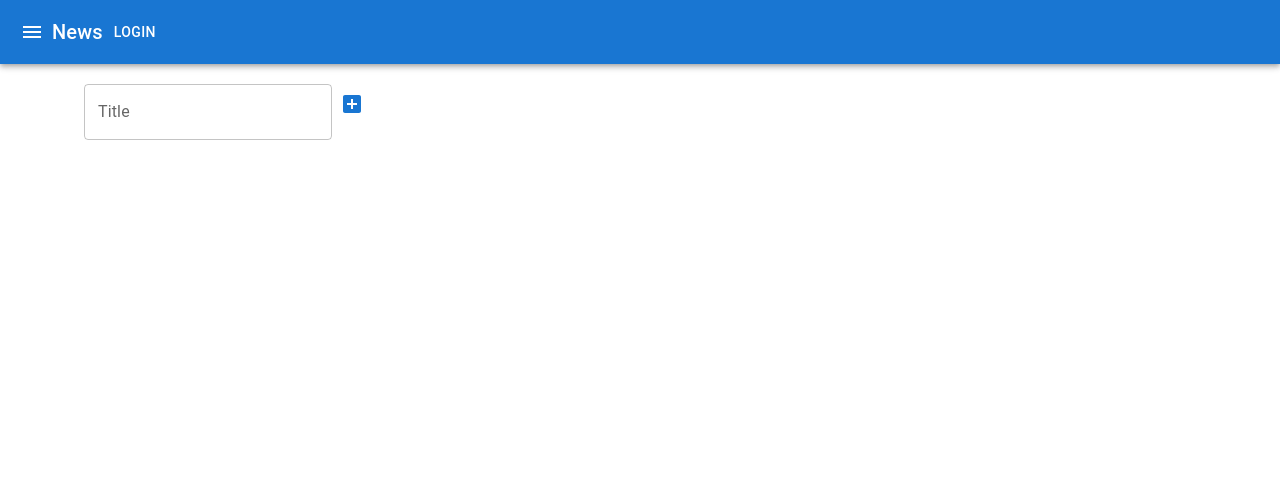
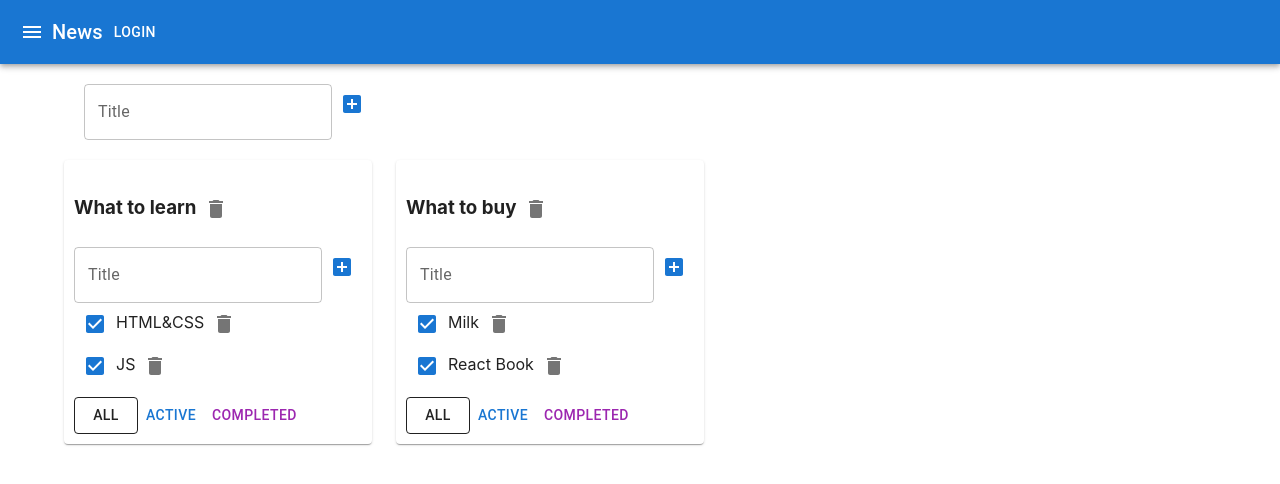
Before and after one commit to Pronat/lessonTodolistTrain, a React (Create React App) app: page / in a window 1280 px wide. Shown: the top 484 px of the page. Built offline with nearby package versions, Linux system fonts and the light colour scheme.

Commit message:
customHooks-3

```diff
--- a/src/App.tsx
+++ b/src/App.tsx
@@ -18,28 +18,16 @@ export type TasksStateType = {
     [key: string]: Array<TaskType>
 }
 
+let todolistId1 = v1();
+let todolistId2 = v1();
 function useTodolists() {
     let [todolists, setTodolists] = useState<Array<TodolistType>>([
         {id: todolistId1, title: "What to learn", filter: "all"},
         {id: todolistId2, title: "What to buy", filter: "all"}
     ])
-    return [todolists, setTodolists]
+    return [todolists, setTodolists] as const
 }
 function useTasks() {
-
-}
-
-function App() {
-    let todolistId1 = v1();
-    let todolistId2 = v1();
-
-    // let [todolists, setTodolists] = useState<Array<TodolistType>>([
-    //     {id: todolistId1, title: "What to learn", filter: "all"},
-    //     {id: todolistId2, title: "What to buy", filter: "all"}
-    // ])
-    let [todolists, setTodolists] = useTodolists()
-
-
     let [tasks, setTasks] = useState<TasksStateType>({
         [todolistId1]: [
             {id: v1(), title: "HTML&CSS", isDone: true},
@@ -50,6 +38,30 @@ function App() {
             {id: v1(), title: "React Book", isDone: true}
         ]
     });
+    return [tasks, setTasks] as const
+}
+
+function App() {
+
+
+    // let [todolists, setTodolists] = useState<Array<TodolistType>>([
+    //     {id: todolistId1, title: "What to learn", filter: "all"},
+    //     {id: todolistId2, title: "What to buy", filter: "all"}
+    // ])
+    let [todolists, setTodolists] = useTodolists()
+
+
+    // let [tasks, setTasks] = useState<TasksStateType>({
+    //     [todolistId1]: [
+    //         {id: v1(), title: "HTML&CSS", isDone: true},
+    //         {id: v1(), title: "JS", isDone: true}
+    //     ],
+    //     [todolistId2]: [
+    //         {id: v1(), title: "Milk", isDone: true},
+    //         {id: v1(), title: "React Book", isDone: true}
+    //     ]
+    // });
+    let [tasks, setTasks] = useTasks()
 
     function removeTask(id: string, todolistId: string) {
         //достанем нужный массив по todolistId:
--- a/src/index.tsx
+++ b/src/index.tsx
@@ -5,12 +5,13 @@ import * as serviceWorker from './serviceWorker';
 import AppWithRedux from './AppWithRedux';
 import {store} from './state/store';
 import {Provider} from 'react-redux';
+import App from "./App";
 
 const container = document.getElementById('root') as HTMLElement
 const root = createRoot(container);
 root.render(
     <Provider store={store}>
-        <AppWithRedux/>
+        <App/>
     </Provider>
 );
 
```
